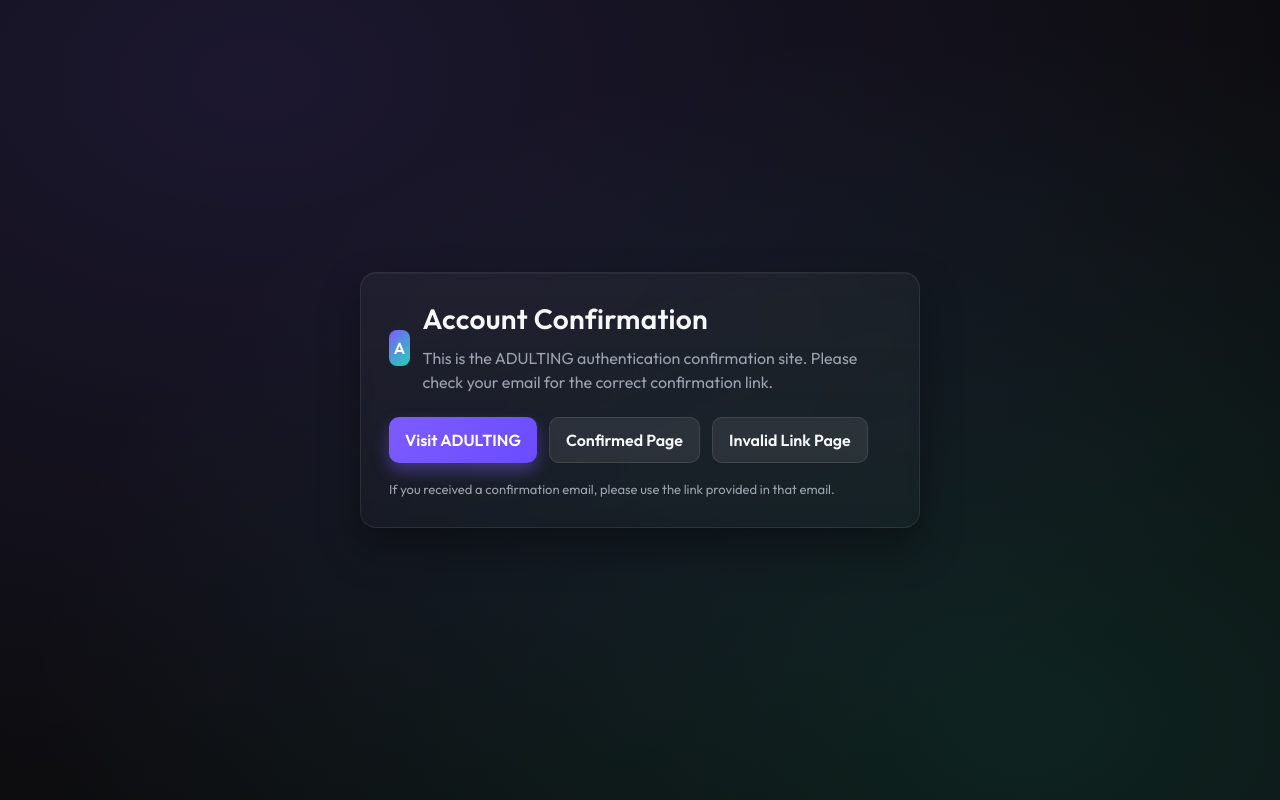
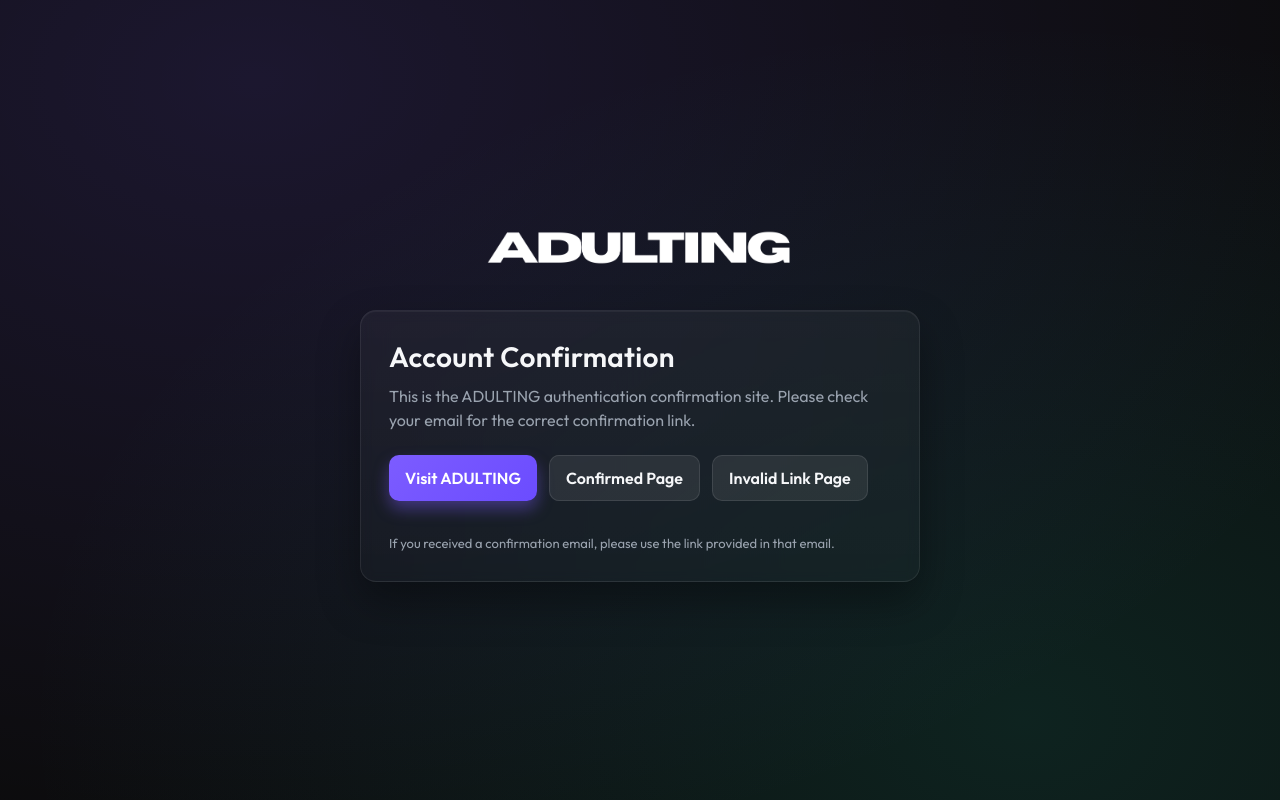
Before and after one commit to epskein/adulting-auth, a plain HTML site: page index.html in a window 1280 px wide. Drawn offline with Linux system fonts and the light colour scheme.

Commit message:
Semi-final tweaks

```diff
--- a/index.html
+++ b/index.html
@@ -11,8 +11,8 @@
       :root { --bg: #0b0b0b; --card: #121212; --text: #f6f7f9; --muted: #9aa3af; --accent: #7c5cff; --accent2: #24d1b5; }
       * { box-sizing: border-box; }
       html, body { height: 100%; }
-      body { margin: 0; font-family: 'Outfit', system-ui, -apple-system, Segoe UI, Roboto, sans-serif; background: radial-gradient(1200px 800px at 20% 10%, rgba(124,92,255,.15), transparent), radial-gradient(1000px 700px at 80% 90%, rgba(36,209,181,.12), transparent), var(--bg); color: var(--text); display: grid; place-items: center; padding: 24px; }
-      .card { width: 100%; max-width: 560px; background: linear-gradient(180deg, rgba(255,255,255,0.04), rgba(255,255,255,0.02)); border: 1px solid rgba(255,255,255,0.08); border-radius: 16px; padding: 28px; box-shadow: 0 20px 40px rgba(0,0,0,.35), inset 0 1px 0 rgba(255,255,255,.05); backdrop-filter: blur(6px); }
+      body { margin: 0; font-family: 'Outfit', system-ui, -apple-system, Segoe UI, Roboto, sans-serif; background: radial-gradient(1200px 800px at 20% 10%, rgba(124,92,255,.15), transparent), radial-gradient(1000px 700px at 80% 90%, rgba(36,209,181,.12), transparent), var(--bg); color: var(--text); display: flex; flex-direction: column; align-items: center; justify-content: center; min-height: 100vh; padding: 24px; }
+      .card { width: 100%; max-width: 560px; background: linear-gradient(180deg, rgba(255,255,255,0.04), rgba(255,255,255,0.02)); border: 1px solid rgba(255,255,255,0.08); border-radius: 16px; padding: 28px; box-shadow: 0 20px 40px rgba(0,0,0,.35), inset 0 1px 0 rgba(255,255,255,.05); backdrop-filter: blur(6px);margin-top: 32px; }
       .brand { display: flex; align-items: center; gap: 12px; margin-bottom: 14px; }
       .logo { width: 36px; height: 36px; border-radius: 8px; background: linear-gradient(135deg, var(--accent), var(--accent2)); display: grid; place-items: center; font-weight: 700; color: white; letter-spacing: .5px; }
       h1 { margin: 0; font-size: 28px; font-weight: 600; letter-spacing: .3px; }
@@ -23,13 +23,18 @@
       .btn-primary:hover { transform: translateY(-1px); box-shadow: 0 10px 18px rgba(124,92,255,.45); }
       .btn-secondary { background: rgba(255,255,255,.08); color: var(--text); border: 1px solid rgba(255,255,255,.1); }
       .btn-secondary:hover { background: rgba(255,255,255,.1); }
-      .footnote { margin-top: 16px; font-size: 13px; color: var(--muted); }
+      .footnote { margin-top:32px; font-size: 13px; color: var(--muted); }
+      .logo-container { margin-bottom: 0; display: flex; justify-content: center; }
+      .main-logo { height: 60px; width: auto; }
     </style>
   </head>
   <body>
+    <div class="logo-container">
+      <img src="adulting-logo.png" alt="ADULTING" class="main-logo">
+    </div>
     <main class="card" role="main">
       <div class="brand">
-        <div class="logo" aria-hidden="true">A</div>
+
         <div>
           <h1>Account Confirmation</h1>
           <p>This is the ADULTING authentication confirmation site. Please check your email for the correct confirmation link.</p>
@@ -37,7 +42,7 @@
       </div>
 
       <div class="actions">
-        <a class="btn btn-primary" href="https://adulting.app">Visit ADULTING</a>
+        <a class="btn btn-primary" href="https://adulting-app.co">Visit ADULTING</a>
         <a class="btn btn-secondary" href="confirmation-site/confirmed/">Confirmed Page</a>
         <a class="btn btn-secondary" href="confirmation-site/invalid/">Invalid Link Page</a>
       </div>
```
Also changed, not shown: adulting-logo.png (added).
